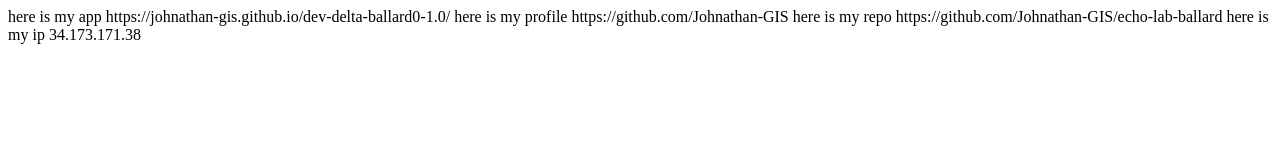
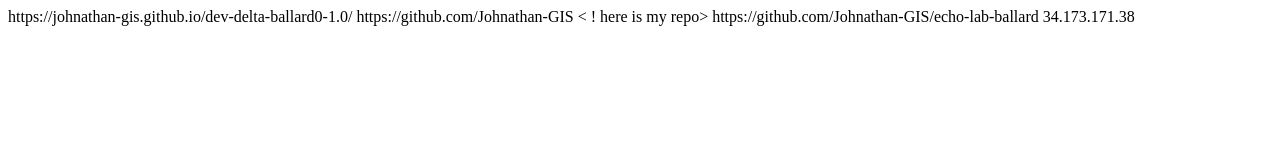
Before and after one commit to Johnathan-GIS/echo-lab-ballard, a plain HTML site: page index.html in a window 1280 px wide. Drawn offline with Linux system fonts and the light colour scheme.

Commit message:
Revise comments and structure in index.html
Updated HTML comments and formatting.

```diff
--- a/index.html
+++ b/index.html
@@ -6,13 +6,13 @@
     <title>Document</title>
 </head>
 <body>
-here is my app
+<! here is my app>
  https://johnathan-gis.github.io/dev-delta-ballard0-1.0/
-here is my profile
+<!here is my profile/>
  https://github.com/Johnathan-GIS
- here is my repo
+< ! here is my repo>
  https://github.com/Johnathan-GIS/echo-lab-ballard
- here is my ip
+ <!here is my ip>
  34.173.171.38
 </body>
 </html>
```
